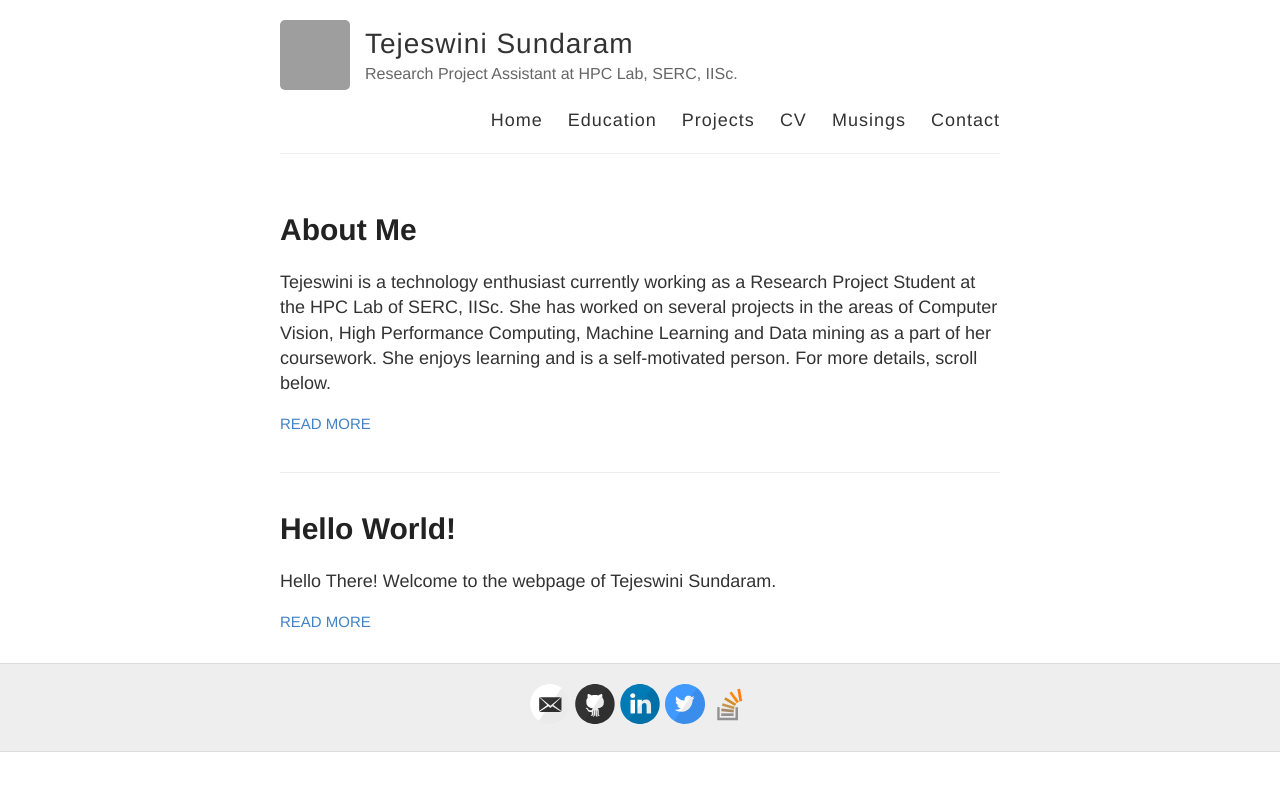
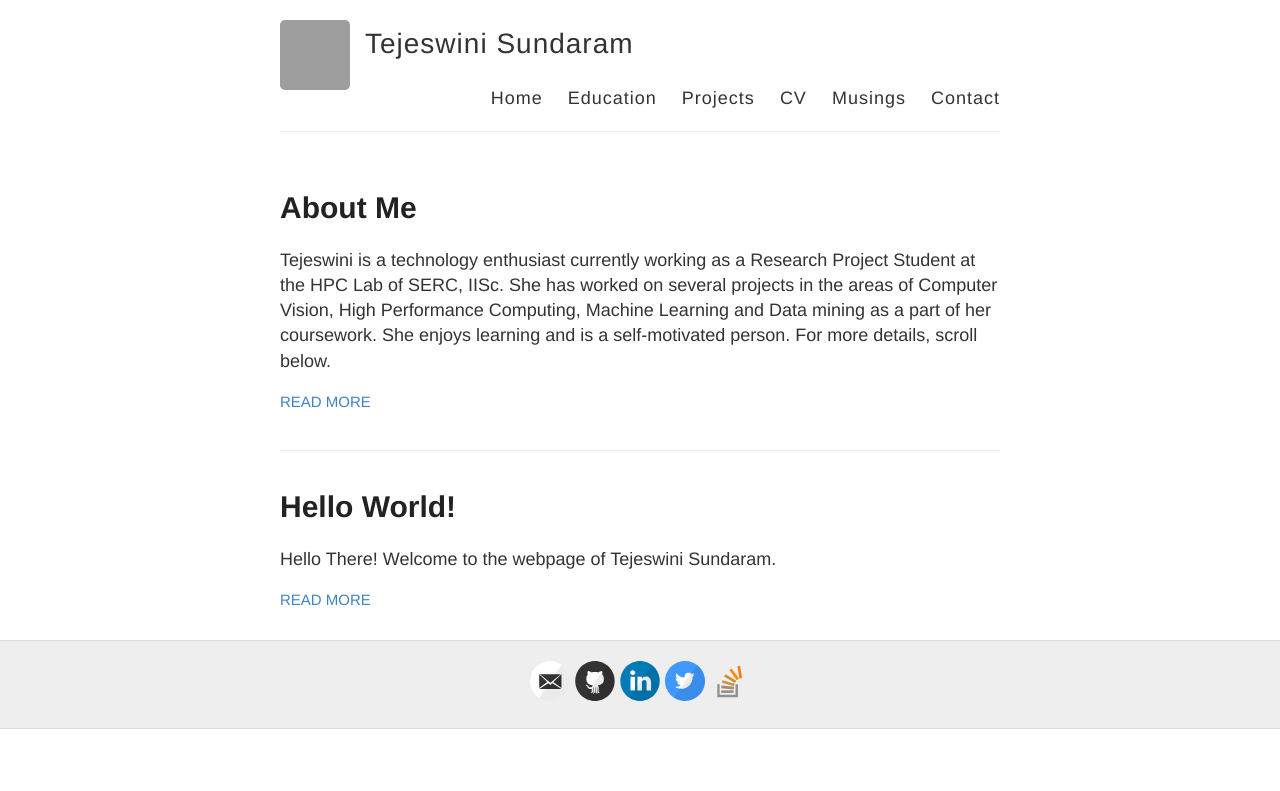
Before and after one commit to tejeswinisundaram/tejeswinisundaram.github.io, a Jekyll site: the page built from index.html, in a window 1280 px wide. Shown: the top 791 px of the page. Built offline with Jekyll 4.4.1, drawn with Linux system fonts in a browser that asks for light colours; Markdown is read by kramdown in place of the engine named in the settings; grey boxes are pictures that could not be loaded.

Commit message:
Update _config.yml file

```diff
--- a/_config.yml
+++ b/_config.yml
@@ -8,7 +8,7 @@ tagline: Project Assitant @HPC LAB, SERC, IISc. # author name
 keywords: "Tejeswini Sundaram stejeswini tejeswinisundaram tejeswini iisc serc hpc" # html meta keywords
 name: Tejeswini Sundaram
 # Short bio or description (displayed in the header)
-description: Research Project Assistant at HPC Lab, SERC, IISc.
+description:
 
 # URL of your avatar or profile pic (you could use your GitHub profile pic)
 avatar: https://avatars3.githubusercontent.com/u/9999955?v=3&s=460
```
